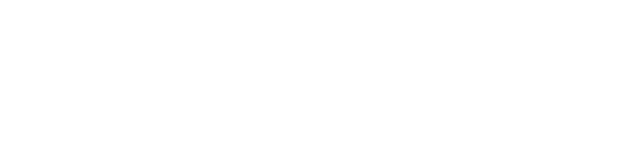
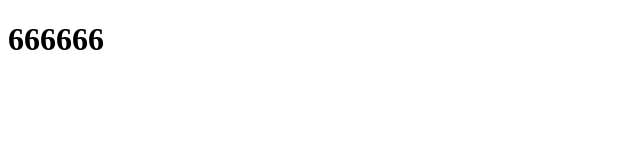
Before and after one commit to MingLei123/DMLck, a plain HTML site: page index.html in a window 1280 px wide. Shown: the whole page, without its empty margins (0-640 px from the left). Drawn offline with Linux system fonts and the light colour scheme.

Commit message:
index.html

```diff
--- a/index.html
+++ b/index.html
@@ -7,6 +7,6 @@
   <title>Document</title>
 </head>
 <body>
-
+  <h1>666666</h1>
 </body>
 </html>
```
